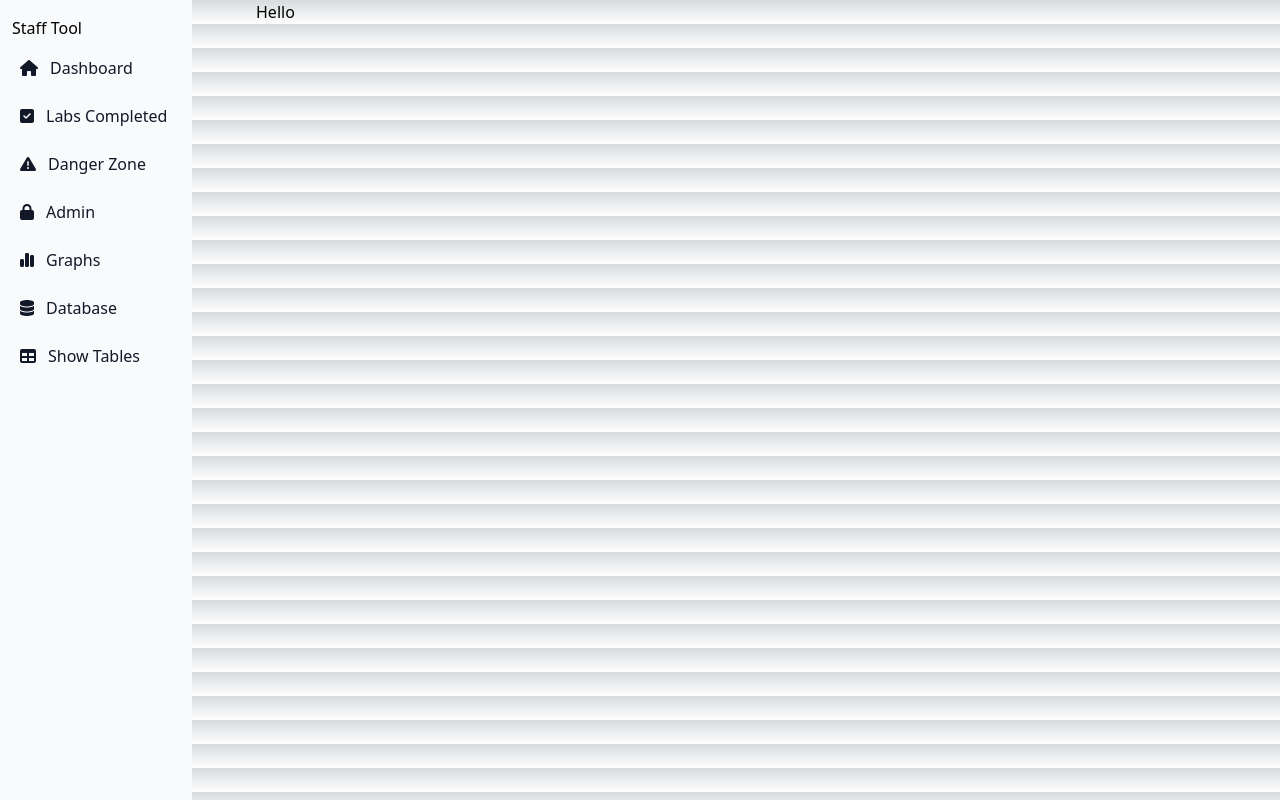
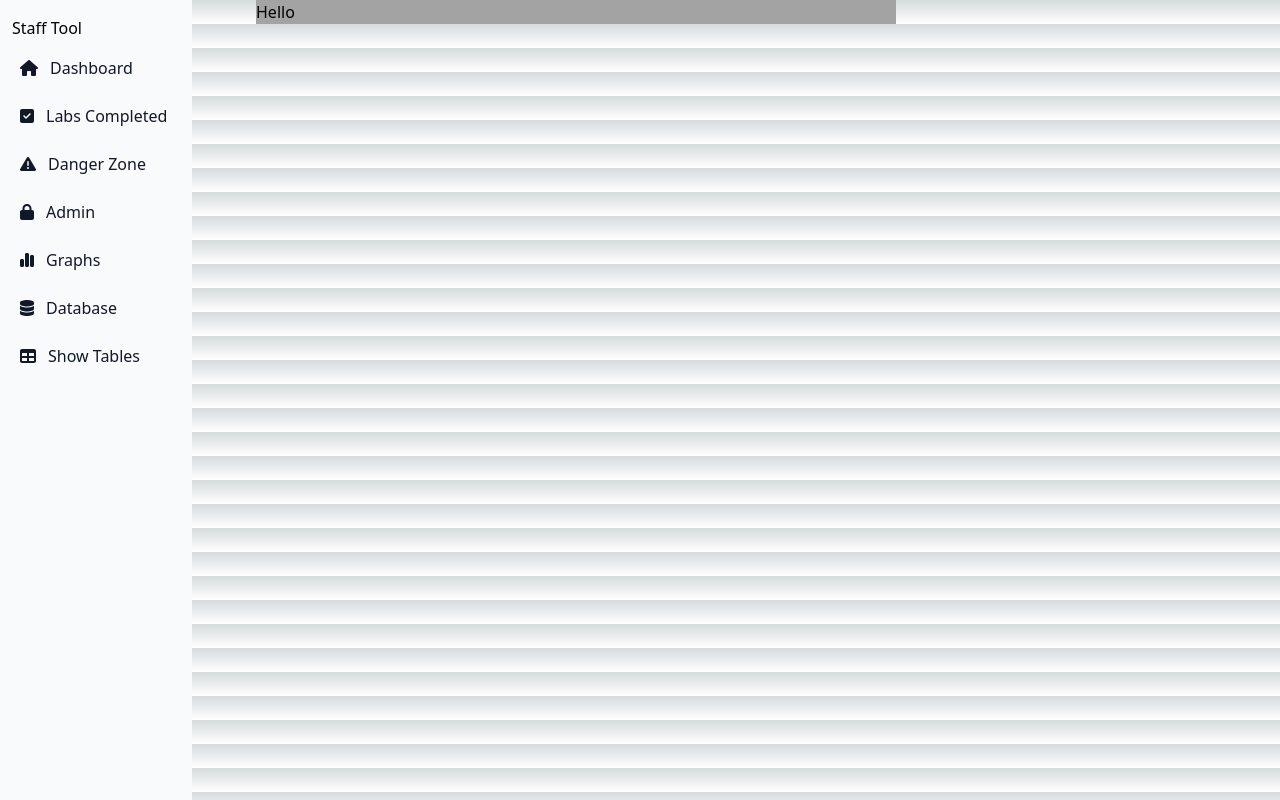
Before and after one commit to CalebStephens/CheckpointTool, a Next.js app in the folder checkpoint-tool/: page / in a window 1280 px wide. Built offline with nearby package versions, Linux system fonts and the light colour scheme.

Commit message:
bg stylg

```diff
--- a/checkpoint-tool/components/layout.js
+++ b/checkpoint-tool/components/layout.js
@@ -6,7 +6,7 @@ const Layout = ({ children }) => {
     <div>
       <SideBar />
       </div>
-      <div className='ml-64'>
+      <div className='ml-64 w-1/2 bg-neutral-400'>
       <main>{children}</main>
       </div>
     </div>
--- a/checkpoint-tool/pages/index.jsx
+++ b/checkpoint-tool/pages/index.jsx
@@ -1,8 +1,7 @@
-import SideBar from '@/components/SideBar'
 import Layout from '@/components/layout'
 import Test from '@/components/test'
 
-export default function Home() {
+export default function Index() {
   return (
   <Layout>
     <div class="flex flex-col flex-1 w-full">
```
